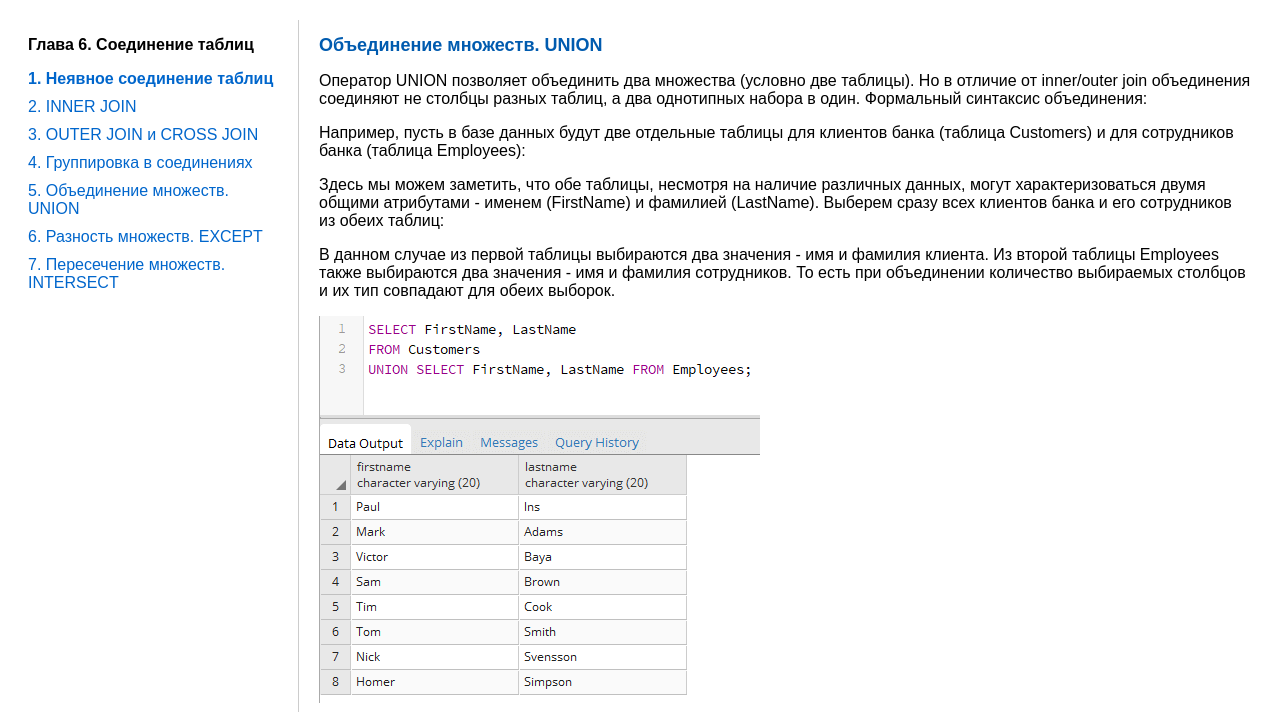
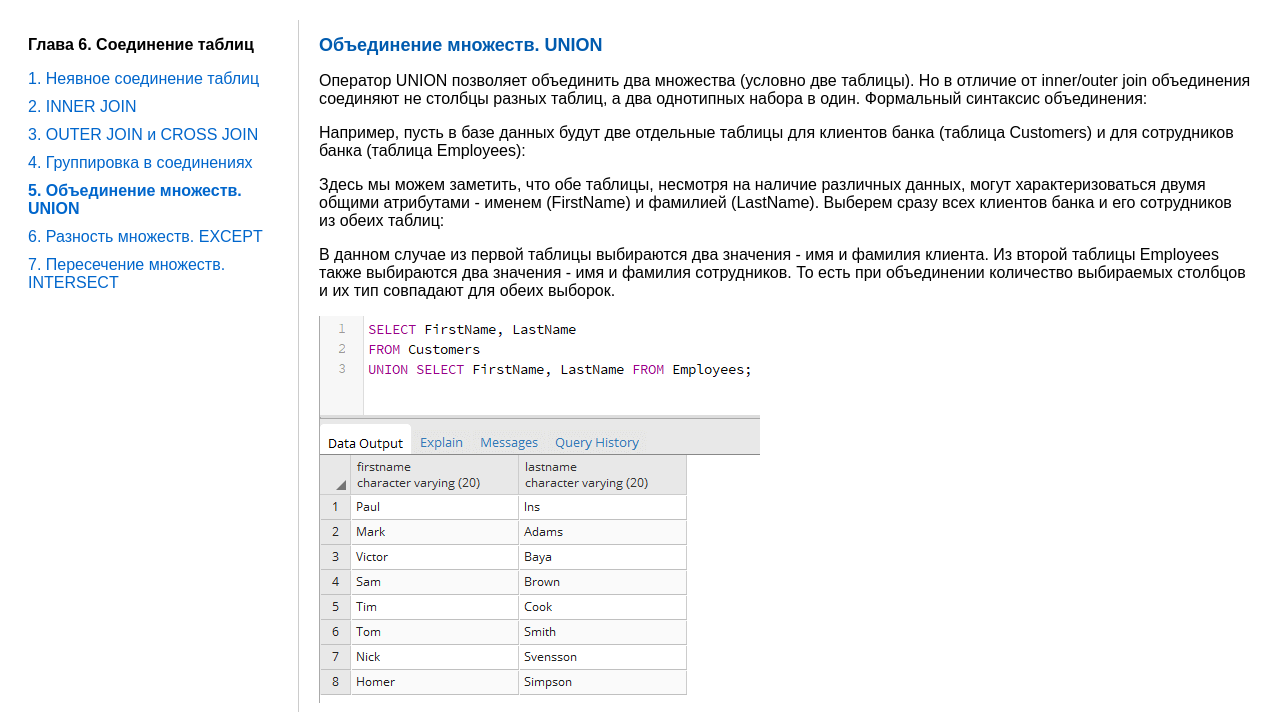
Before and after one commit to marexsin/diplom, a plain HTML site: page chapter6_5.html in a window 1280 px wide. Shown: the part 88-800 px from the top of the page. Drawn offline with Linux system fonts and the light colour scheme.

Commit message:
Update chapter6_5.html

```diff
--- a/chapter6_5.html
+++ b/chapter6_5.html
@@ -17,11 +17,11 @@
     <nav class="sidebar">
       <h3>Глава 6. Соединение таблиц</h3>
       <ul>
-        <li><a href="chapter6.html"> <b> 1. Неявное соединение таблиц</b></a></li>
+        <li><a href="chapter6.html">  1. Неявное соединение таблиц</a></li>
         <li><a href="chapter6_2.html">2. INNER JOIN</a></li>
         <li><a href="chapter6_3.html">3. OUTER JOIN и CROSS JOIN</a></li>
         <li><a href="chapter6_4.html">4. Группировка в соединениях</a></li>
-        <li><a href="chapter6_5.html">5. Объединение множеств. UNION</a></li>
+        <li><a href="chapter6_5.html"><b>5. Объединение множеств. UNION</b></a></li>
         <li><a href="chapter6_6.html">6. Разность множеств. EXCEPT</a></li>
         <li><a href="chapter6_7.html">7. Пересечение множеств. INTERSECT</a></li>
       </ul>
```
